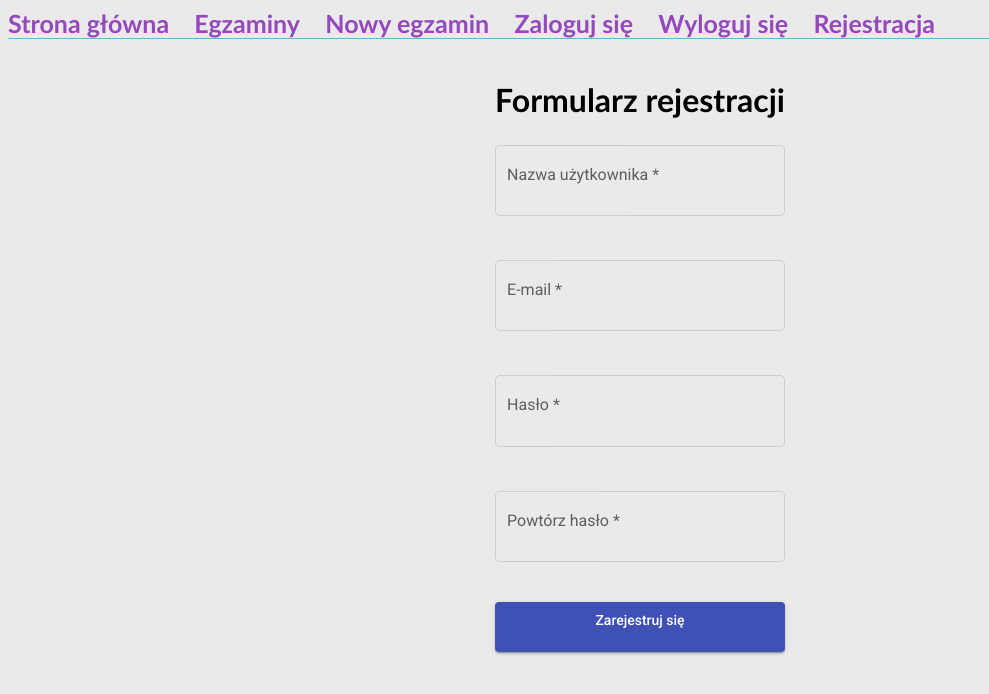
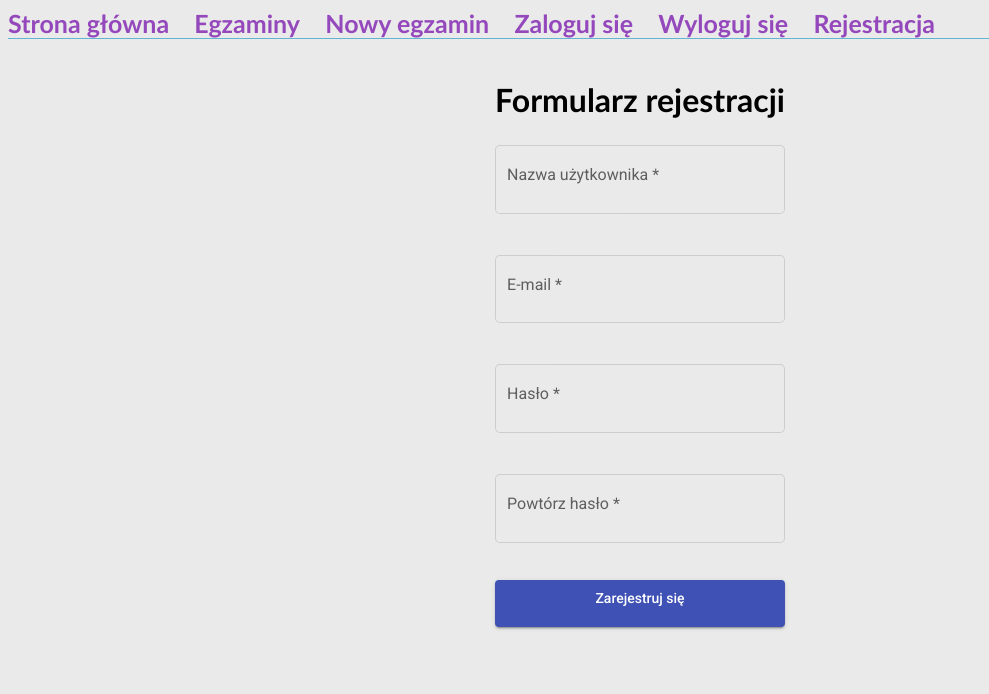
Before and after one commit to DArchala/testMe, an Angular app in the folder app-angular/: page /register in a window 1280 px wide. Shown: the top 694 px of the page, without its empty margins (0-989 px from the left). Built offline with nearby package versions, Linux system fonts and the light colour scheme.

Commit message:
Add padding style

```diff
--- a/app-angular/src/app/pages/register/register.component.css
+++ b/app-angular/src/app/pages/register/register.component.css
@@ -11,5 +11,5 @@ form {
 }
 
 form * {
-  padding-bottom: 5%;
+  padding-bottom: 4%;
 }
```
